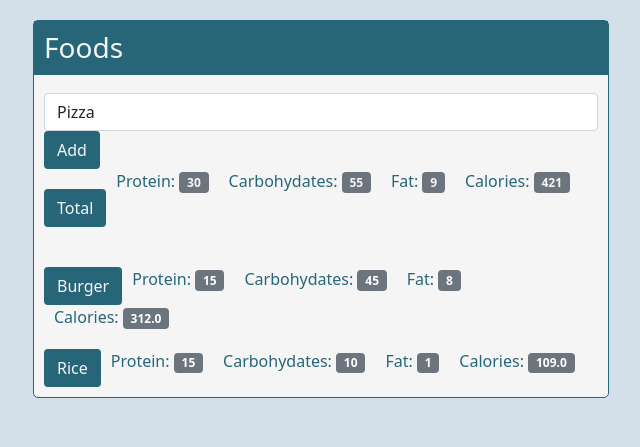
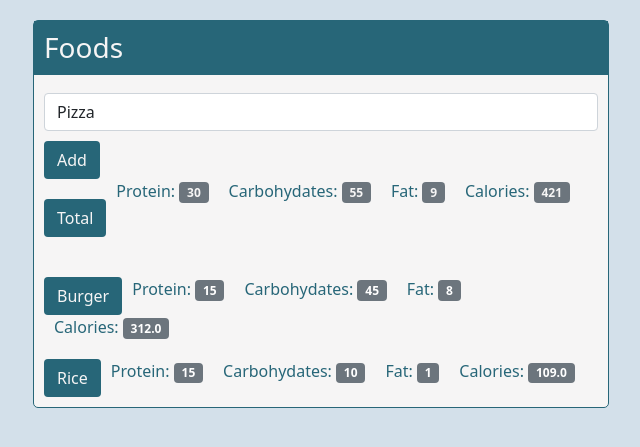
Before and after one commit to reuben21/Basic-Diet-Tracker-Made-with-Flask, a Flask app: page /view/2020-05-10 in a window 1280 px wide. Shown: the part 56-503 px from the top of the page, without its empty margins (319-959 px from the left). Run offline with Flask 2, Linux system fonts and the light colour scheme; data comes from the database, SQL or seed files in the repository.

Commit message:
Final Update 1

```diff
--- a/templates/day.html
+++ b/templates/day.html
@@ -68,7 +68,7 @@
                             </select>
                         </div>
 
-                        <button type="submit" class="btn" style="background-color:#276678;color:#f6f5f5;">Add</button>
+                        <button type="submit" class="btn" style="background-color:#276678;color:#f6f5f5;margin-top:10px;">Add</button>
 
                     </form>
 
--- a/templates/home.html
+++ b/templates/home.html
@@ -57,7 +57,9 @@
                     <input type="date" name="date" class="form-control" id="new-day">
                 </div>
 
-                <button type="submit" class="btn" style="background-color:#276678;color:#f6f5f5;margin-top:10px;">Add</button>
+                <button type="submit" class="btn" style="background-color:#276678;color:#f6f5f5;margin-top:10px;">
+                    Add
+                </button>
             </form>
 
             <div class="page-header"></div>
```
